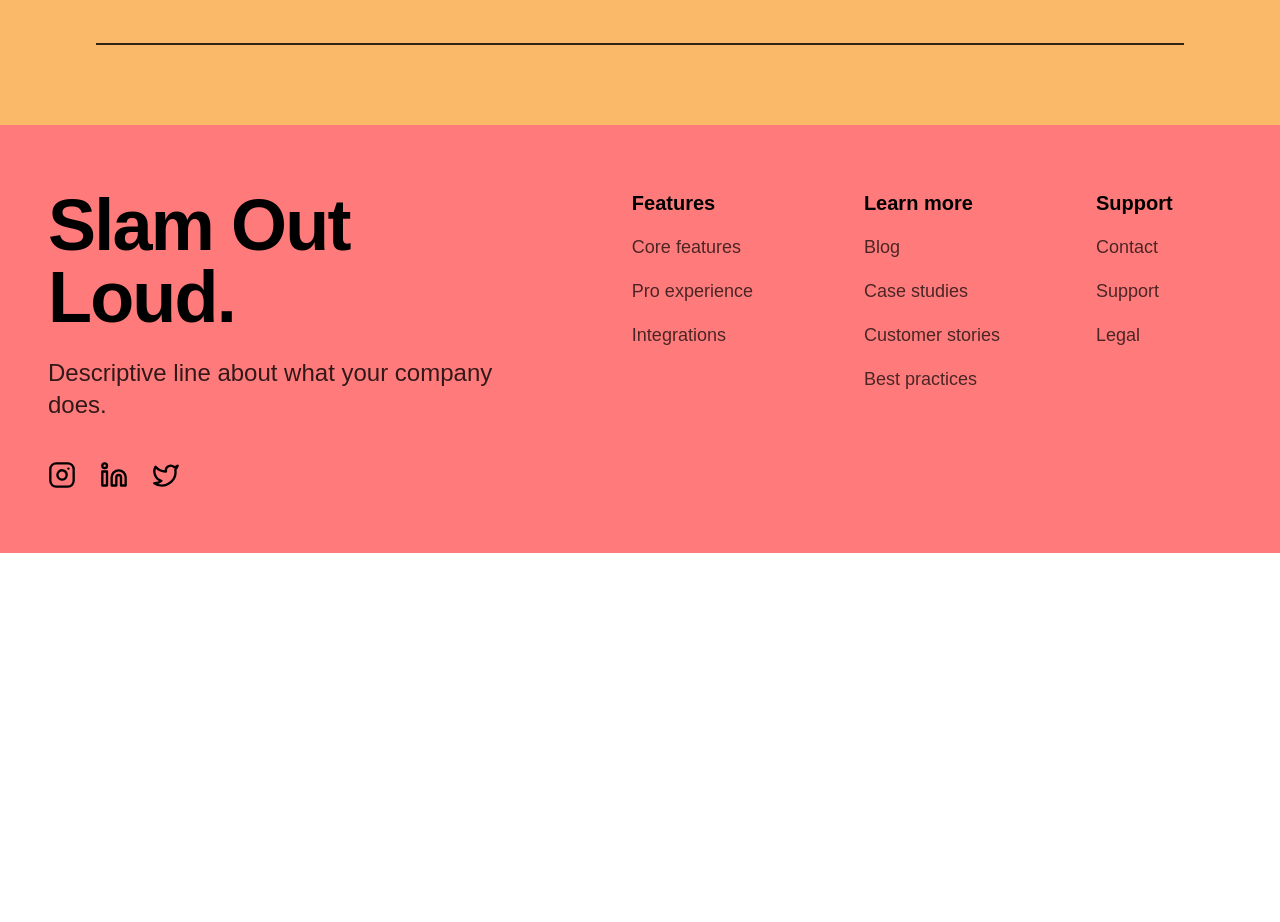
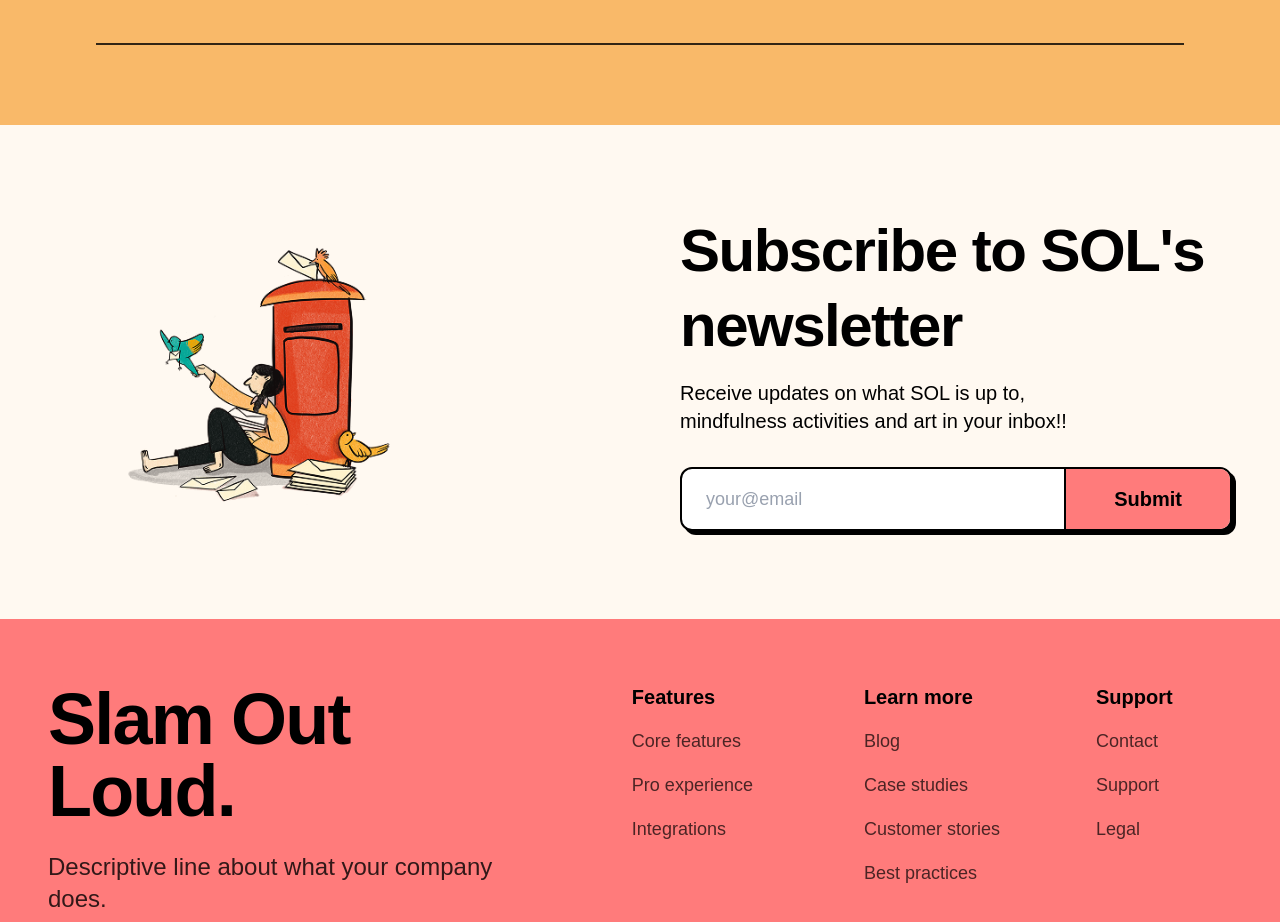
Before and after one commit to mokshchadha/slamoutloud, a Next.js app: page / in a window 1280 px wide. Shown: the part 9966-10888 px from the top of the page. Before the commit the page ends 10519 px from the top, so only its background shows below. Built offline with nearby package versions, Linux system fonts and the light colour scheme.

Commit message:
homepage: newsletter complete with nodemailer

```diff
--- a/package.json
+++ b/package.json
@@ -10,12 +10,14 @@
   },
   "dependencies": {
     "next": "16.1.1",
+    "nodemailer": "^8.0.3",
     "react": "19.2.3",
     "react-dom": "19.2.3"
   },
   "devDependencies": {
     "@tailwindcss/postcss": "^4",
     "@types/node": "^20",
+    "@types/nodemailer": "^7.0.11",
     "@types/react": "^19",
     "@types/react-dom": "^19",
     "babel-plugin-react-compiler": "1.0.0",
--- /dev/null
+++ b/src/app/api/newsletter/route.ts
@@ -0,0 +1,43 @@
+import { NextResponse } from "next/server";
+import nodemailer from "nodemailer";
+
+export async function POST(request: Request) {
+  try {
+    const { email } = await request.json();
+
+    if (!email) {
+      return NextResponse.json({ error: "Email is required" }, { status: 400 });
+    }
+
+    const transporter = nodemailer.createTransport({
+      service: "gmail",
+      auth: {
+        user: process.env.GOOGLE_MAIL,
+        pass: process.env.MAIL_PASSWORD,
+      },
+    });
+
+    const mailOptions = {
+      from: process.env.GOOGLE_MAIL,
+      to: "chadhamoksh@gmail.com",
+      subject: "New Newsletter Subscription",
+      text: `New subscription from: ${email}`,
+      html: `
+        <div style="font-family: sans-serif; padding: 20px; color: #333;">
+          <h2 style="color: #FF7B7B;">New Newsletter Subscription</h2>
+          <p>You have a new subscriber!</p>
+          <p><strong>Email:</strong> ${email}</p>
+          <hr style="border: 1px solid #eee;" />
+          <p style="font-size: 12px; color: #888;">This email was sent from your website's newsletter form.</p>
+        </div>
+      `,
+    };
+
+    await transporter.sendMail(mailOptions);
+
+    return NextResponse.json({ message: "Subscription successful" }, { status: 200 });
+  } catch (error) {
+    console.error("Error sending email:", error);
+    return NextResponse.json({ error: "Internal Server Error" }, { status: 500 });
+  }
+}
--- /dev/null
+++ b/src/app/components/homepage/Newsletter.tsx
@@ -0,0 +1,105 @@
+"use client";
+
+import Image from "next/image";
+import React, { useState } from "react";
+
+const Newsletter = () => {
+  const [email, setEmail] = useState("");
+  const [status, setStatus] = useState<"idle" | "loading" | "success" | "error">("idle");
+  const [message, setMessage] = useState("");
+
+  const handleSubmit = async (e: React.FormEvent) => {
+    e.preventDefault();
+    setStatus("loading");
+
+    try {
+      const response = await fetch("/api/newsletter", {
+        method: "POST",
+        headers: {
+          "Content-Type": "application/json",
+        },
+        body: JSON.stringify({ email }),
+      });
+
+      const data = await response.json();
+
+      if (response.ok) {
+        setStatus("success");
+        setMessage("Thank you for subscribing!");
+        setEmail("");
+      } else {
+        setStatus("error");
+        setMessage(data.error || "Something went wrong. Please try again.");
+      }
+    } catch (error) {
+      console.error("Error submitting newsletter:", error);
+      setStatus("error");
+      setMessage("Failed to subscribe. Please check your connection.");
+    }
+  };
+
+  return (
+    <section className="w-full bg-[#FFF9F1] py-12 md:py-20 px-6 md:px-12 flex justify-center overflow-hidden">
+      <div className="max-w-7xl w-full flex flex-col md:flex-row items-center justify-between gap-12 md:gap-20">
+
+        {/* Left Section: Illustration */}
+        <div className="w-full md:w-1/2 flex justify-center md:justify-start">
+          <div className="relative w-full max-w-[500px] aspect-[1.5/1]">
+            <Image
+              src="/newsletter.png"
+              alt="Newsletter Illustration"
+              fill
+              className="object-contain"
+              priority
+            />
+          </div>
+        </div>
+
+        {/* Right Section: Content & Form */}
+        <div className="w-full md:w-1/2 flex flex-col gap-8">
+          <div className="flex flex-col gap-4">
+            <h2 className="text-4xl md:text-5xl lg:text-6xl font-bold text-black tracking-tight leading-tight">
+              Subscribe to SOL&apos;s newsletter
+            </h2>
+            <p className="text-lg md:text-xl text-black font-medium max-w-md">
+              Receive updates on what SOL is up to, mindfulness activities and art in your inbox!!
+            </p>
+          </div>
+
+          {/* Subscription Form */}
+          <div className="flex flex-col gap-4">
+            <form onSubmit={handleSubmit} className="relative flex w-full max-w-xl group">
+              <div className="relative flex w-full border-2 border-black rounded-xl overflow-hidden bg-white shadow-[4px_4px_0px_0px_rgba(0,0,0,1)] transition-shadow hover:shadow-[6px_6px_0px_0px_rgba(0,0,0,1)]">
+                <input
+                  type="email"
+                  value={email}
+                  onChange={(e) => setEmail(e.target.value)}
+                  placeholder="your@email"
+                  className="flex-grow py-4 px-6 text-lg outline-none text-black placeholder:text-gray-400"
+                  required
+                  disabled={status === "loading"}
+                />
+                <button
+                  type="submit"
+                  disabled={status === "loading"}
+                  className="bg-[#FF7B7B] text-black px-8 md:px-12 py-4 text-xl font-bold border-l-2 border-black hover:bg-[#ff6b6b] transition-colors active:translate-y-0.5 disabled:opacity-50"
+                >
+                  {status === "loading" ? "Submitting..." : "Submit"}
+                </button>
+              </div>
+            </form>
+
+            {status === "success" && (
+              <p className="text-green-600 font-bold text-lg">{message}</p>
+            )}
+            {status === "error" && (
+              <p className="text-red-600 font-bold text-lg">{message}</p>
+            )}
+          </div>
+        </div>
+      </div>
+    </section>
+  );
+};
+
+export default Newsletter;
--- a/src/app/page.tsx
+++ b/src/app/page.tsx
@@ -10,6 +10,7 @@ import FAQs from "./components/homepage/FAQs";
 import DonateAndJoin from "./components/homepage/DonateAndJoin";
 import PartnersAndFeature from "./components/homepage/PartnersAndFeature";
 import Media from "./components/homepage/Media";
+import Newsletter from "./components/homepage/Newsletter";
 import Footer from "./components/Footer";
 
 export default function Home() {
@@ -27,6 +28,7 @@ export default function Home() {
       <PartnersAndFeature />
       <DonateAndJoin />
       <Media />
+      <Newsletter />
       <Footer />
     </main>
   );
```
Also changed, not shown: public/newsletter.png (added), 1 other file (tests, documents, lock files or other folders).
